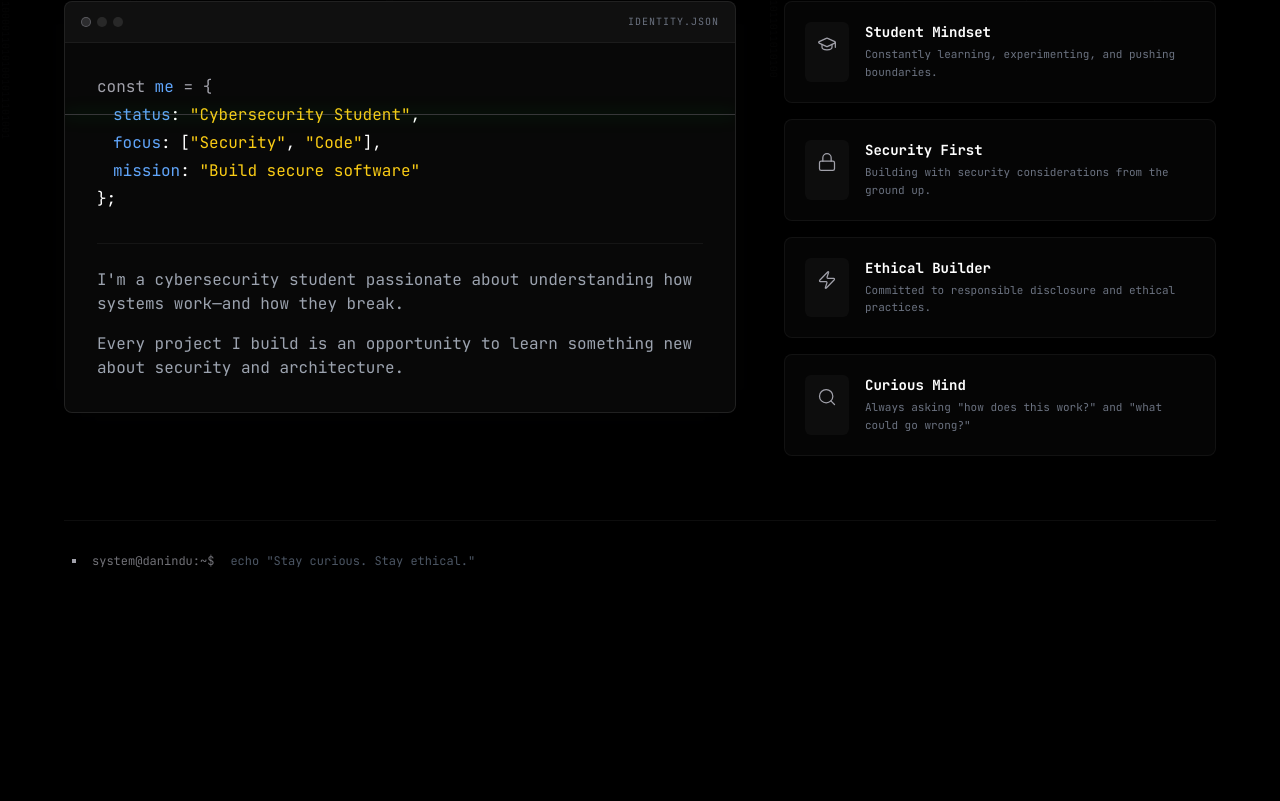
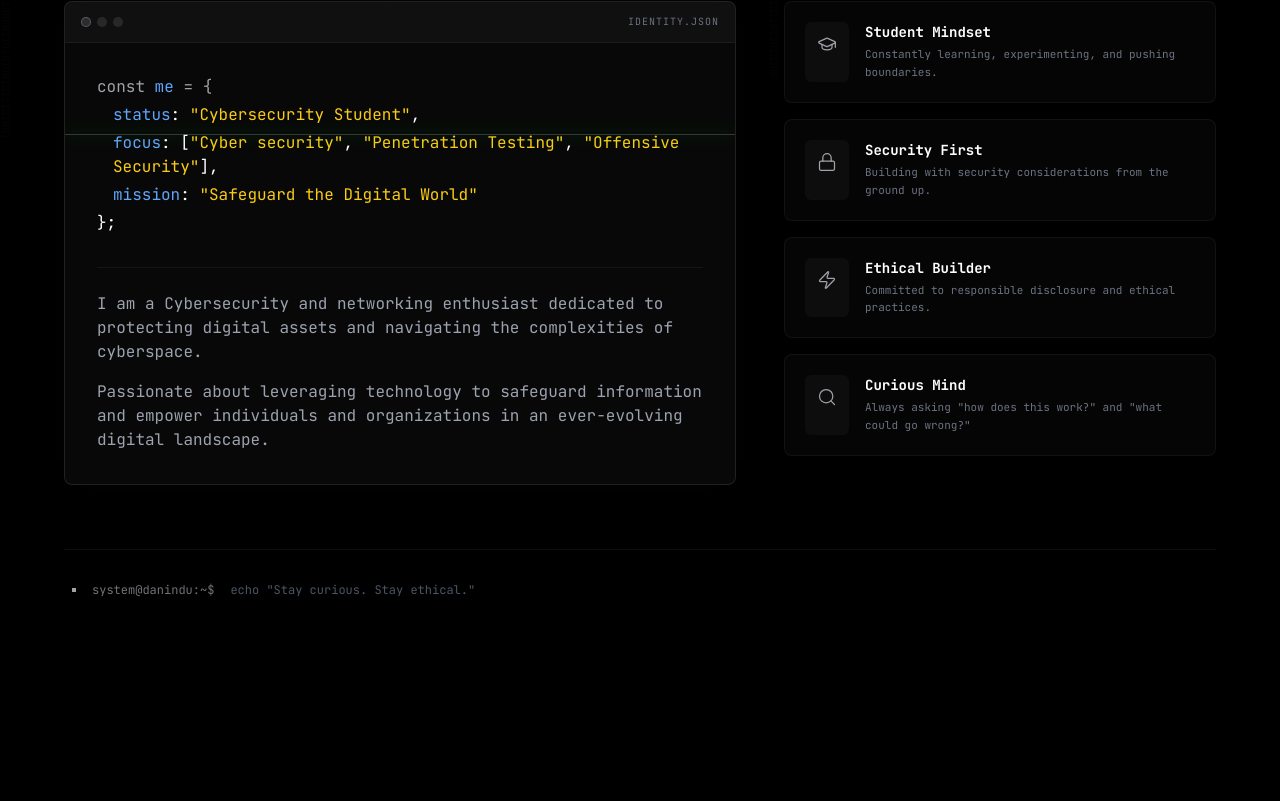
Before and after one commit to MrCheesyBytes/my-portfolio, a Next.js app: page / in a window 1280 px wide. Shown: the part 1259-2060 px from the top of the page. Built offline with nearby package versions, Linux system fonts and the light colour scheme.

Commit message:
changed the about

```diff
--- a/src/app/components/About.tsx
+++ b/src/app/components/About.tsx
@@ -125,17 +125,17 @@ export default function About() {
                   <div className="space-y-1 mb-8">
                     <p className="text-terminal-accent">const <span className="text-blue-400">me</span> = {'{'}</p>
                     <p className="pl-4"><span className="text-blue-400">status</span>: <span className="text-yellow-400">&quot;Cybersecurity Student&quot;</span>,</p>
-                    <p className="pl-4"><span className="text-blue-400">focus</span>: [<span className="text-yellow-400">&quot;Security&quot;</span>, <span className="text-yellow-400">&quot;Code&quot;</span>],</p>
-                    <p className="pl-4"><span className="text-blue-400">mission</span>: <span className="text-yellow-400">&quot;Build secure software&quot;</span></p>
+                    <p className="pl-4"><span className="text-blue-400">focus</span>: [<span className="text-yellow-400">&quot;Cyber security&quot;</span>, <span className="text-yellow-400">&quot;Penetration Testing&quot;</span>, <span className="text-yellow-400">&quot;Offensive Security&quot;</span>],</p>
+                    <p className="pl-4"><span className="text-blue-400">mission</span>: <span className="text-yellow-400">&quot;Safeguard the Digital World&quot;</span></p>
                     <p className="">{'};'}</p>
                   </div>
 
                   <div className="space-y-4 text-gray-400 border-t border-white/5 pt-6">
                     <p>
-                      I&apos;m a cybersecurity student passionate about understanding how systems work—and how they break.
+                      I am a Cybersecurity and networking enthusiast dedicated to protecting digital assets and navigating the complexities of cyberspace.
                     </p>
                     <p>
-                      Every project I build is an opportunity to learn something new about security and architecture.
+                      Passionate about leveraging technology to safeguard information and empower individuals and organizations in an ever-evolving digital landscape.
                     </p>
                   </div>
                 </div>
```
